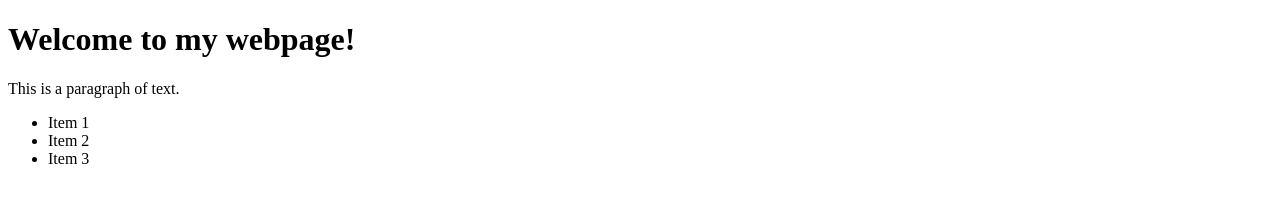
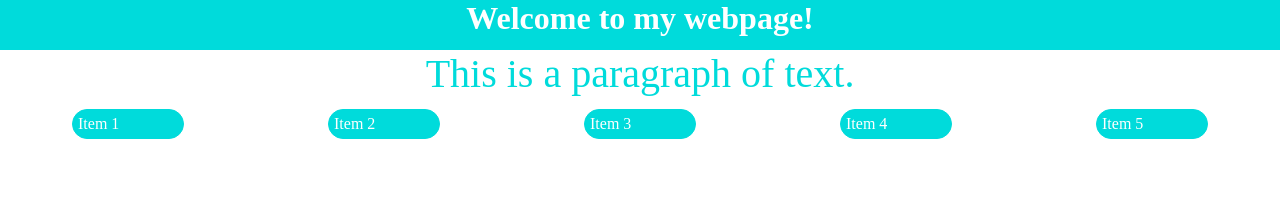
Before and after one commit to Tiku24/Colaborate-repo, a plain HTML site: page index.html in a window 1280 px wide. Drawn offline with Linux system fonts and the light colour scheme.

Commit message:
added some css

```diff
--- /dev/null
+++ b/index.css
@@ -0,0 +1,45 @@
+*{
+    margin: 0;
+    font:arial;
+    padding: 0;
+
+
+}
+
+.header{
+     background-color: rgb(0, 219, 219);
+     color:white;
+      width: 100%;
+    height: 50px;
+    text-align: center;
+}
+.header ::after{
+    content: "";
+
+}
+p{
+ font-size:40px;
+ color: rgb(0, 219, 219);
+ text-align: center;
+}
+ul{
+    display: flex;
+    margin-top: 12px;
+    justify-content: space-around;
+    width: 100%;
+color:white;
+}
+ul li{
+    width: 100px;
+    display: inline-block;
+    background-color: rgb(0, 219, 219);
+    padding:5px;
+
+     border: 1px solid rgb(0, 219, 219);
+     border-radius: 16px;
+}
+    ul li :hover{
+        background-color: red;
+        color:white;
+
+    }
--- a/index.html
+++ b/index.html
@@ -3,13 +3,18 @@
 <head>
 	<title>My Webpage</title>
 </head>
+<link rel="stylesheet" href="index.css">
 <body>
+	<div class="header">
 	<h1>Welcome to my webpage!</h1>
+    </div>
 	<p>This is a paragraph of text.</p>
 	<ul>
 		<li>Item 1</li>
 		<li>Item 2</li>
 		<li>Item 3</li>
+		<li>Item 4</li>
+		<li>Item 5</li>
 	</ul>
 </body>
 </html>
```
